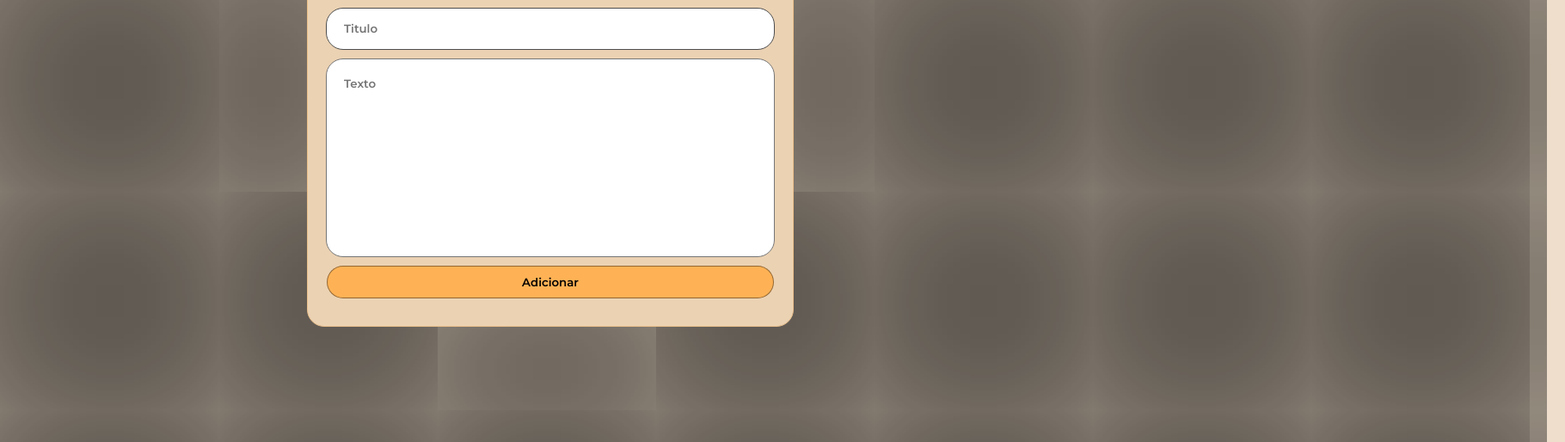
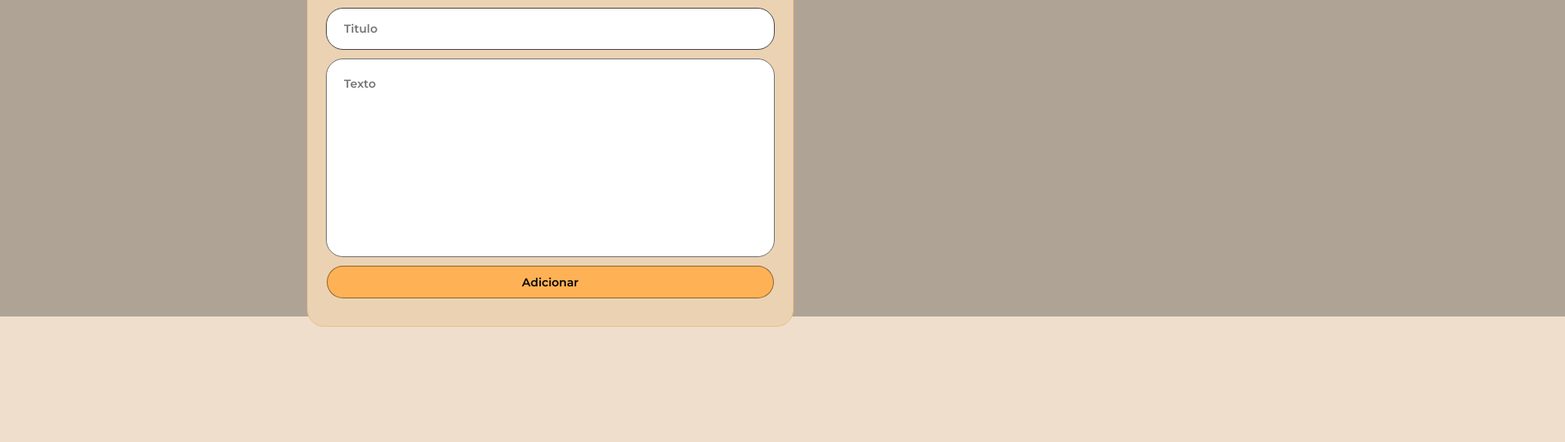
Before and after one commit to RafaelMartinns/BlocoDeNotas, a plain HTML site: page index.html in a window 1280 px wide. Shown: the part 286-800 px from the top of the page at 86% size, 1820 px wide, since content can reach past the window. Drawn offline with Linux system fonts and the light colour scheme.

Commit message:
mudanças overlay

```diff
--- a/javascript.js
+++ b/javascript.js
@@ -3,6 +3,7 @@
 function fecharBloco(){
     document.getElementById("novo_bloco").style.display= "none"
     document.getElementById("editar_bloco").style.display= "none"
+    document.getElementById("overlay").style.display="none"
     form_editar.removeChild(botao_salvar)
 
 
@@ -182,4 +183,5 @@ window.onload = function() {
 
 function abrirBloco(){
     document.getElementById("novo_bloco").style.display="flex"
+    document.getElementById("overlay").style.display="flex"
 }
--- a/style.css
+++ b/style.css
@@ -72,7 +72,7 @@ form{
     top: 200px;
     width: 550px;
     height: auto;
-    box-shadow: 0 0 1500px 1000px rgba(0, 0, 0, 0.63);
+    /* box-shadow: 0 0 1500px 1000px rgba(0, 0, 0, 0.63); */
     border-radius: 20px;
     z-index: 1000;
 
@@ -207,10 +207,11 @@ p{
 }
 
 .overlay{
-    width: 100%;
-    height: 100%;
+    position: absolute;
+    width: 1840px;
+    height: 993px;
     background-color: rgba(0, 0, 0, 0.267);
-    z-index: 1000;
+    z-index: 999;
 }
 
 .h2-novo-bloco{
```
